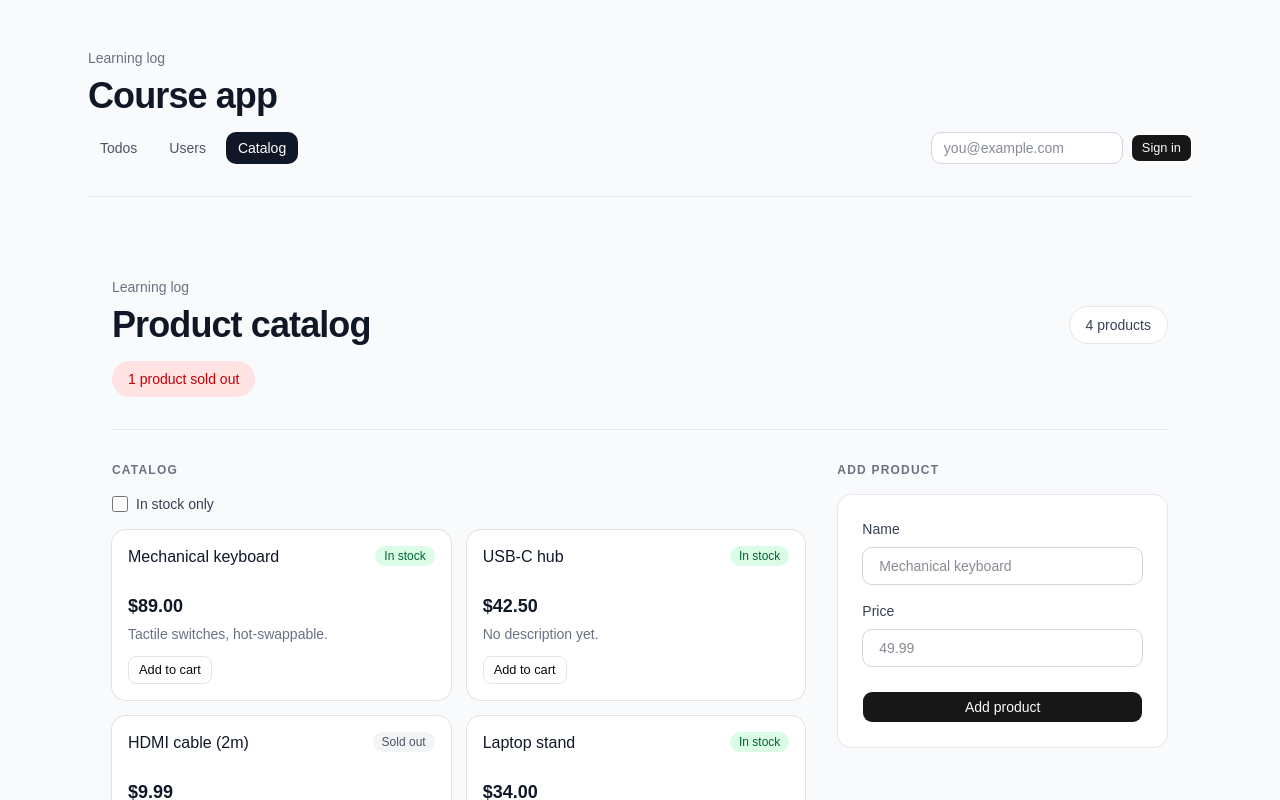
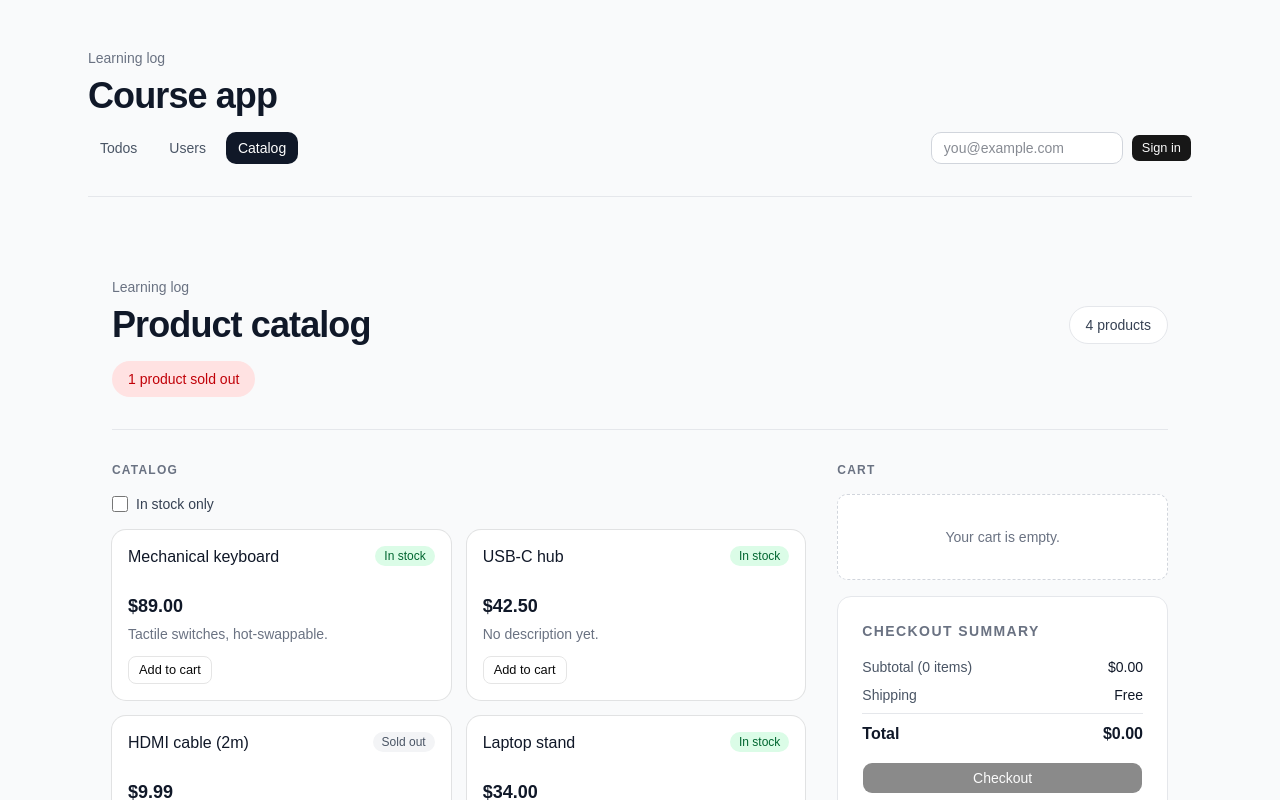
Before and after one commit to Puthi-sgr/TechprecneurReactCourse, a React (Vite) app: page /catalog in a window 1280 px wide. Shown: the top 800 px of the page. Built offline with nearby package versions, Linux system fonts and the light colour scheme.

Commit message:
Add checkout summary reading the cart via useContext

```diff
--- /dev/null
+++ b/src/components/cart/CheckoutSummary.tsx
@@ -0,0 +1,50 @@
+import { Button } from '@/components/ui/button'
+import { useCart } from '@/context/CartContext'
+
+export function CheckoutSummary() {
+  const { lines, dispatch } = useCart()
+
+  const subtotal = lines.reduce(
+    (sum, line) => sum + line.price * line.quantity,
+    0,
+  )
+  const itemCount = lines.reduce((sum, line) => sum + line.quantity, 0)
+  const shipping = itemCount > 3 ? 0 : itemCount > 0 ? 4.99 : 0
+  const total = subtotal + shipping
+
+  const checkout = () => {
+    window.alert(`Order placed! ${itemCount} items for $${total.toFixed(2)}.`)
+    lines.forEach((line) =>
+      dispatch({ type: 'REMOVE_ITEM', productId: line.productId }),
+    )
+  }
+
+  return (
+    <div className="rounded-xl border border-gray-200 bg-white p-6">
+      <h3 className="text-sm font-semibold uppercase tracking-widest text-gray-500">
+        Checkout summary
+      </h3>
+      <dl className="mt-4 space-y-2 text-sm">
+        <div className="flex justify-between">
+          <dt className="text-gray-600">Subtotal ({itemCount} items)</dt>
+          <dd className="font-medium text-gray-900">${subtotal.toFixed(2)}</dd>
+        </div>
+        <div className="flex justify-between">
+          <dt className="text-gray-600">Shipping</dt>
+          <dd className="font-medium text-gray-900">
+            {shipping === 0 ? 'Free' : `$${shipping.toFixed(2)}`}
+          </dd>
+        </div>
+        <div className="flex justify-between border-t border-gray-200 pt-2 text-base">
+          <dt className="font-semibold text-gray-900">Total</dt>
+          <dd className="font-bold text-gray-900">${total.toFixed(2)}</dd>
+        </div>
+      </dl>
+      <Button className="mt-4 w-full" disabled={itemCount === 0} onClick={checkout}>
+        Checkout
+      </Button>
+    </div>
+  )
+}
+
+export default CheckoutSummary
--- a/src/pages/CatalogPage.tsx
+++ b/src/pages/CatalogPage.tsx
@@ -3,6 +3,8 @@ import { ProductCard } from '@/components/ProductCard'
 import { ProductForm } from '@/components/ProductForm'
 import { Section } from '@/components/Section'
 import { Button } from '@/components/ui/button'
+import { CartPanel } from '@/components/cart/CartPanel'
+import { CheckoutSummary } from '@/components/cart/CheckoutSummary'
 import type { Product, ProductDraft } from '@/types'
 
 const initialProducts: Product[] = [
@@ -129,7 +131,13 @@ export function CatalogPage() {
             </Section>
           </main>
 
-          <aside>
+          <aside className="space-y-8">
+            <div>
+              <CartPanel />
+              <div className="mt-4">
+                <CheckoutSummary />
+              </div>
+            </div>
             <Section title="Add product">
               <ProductForm onSubmit={addProduct} />
             </Section>
```
